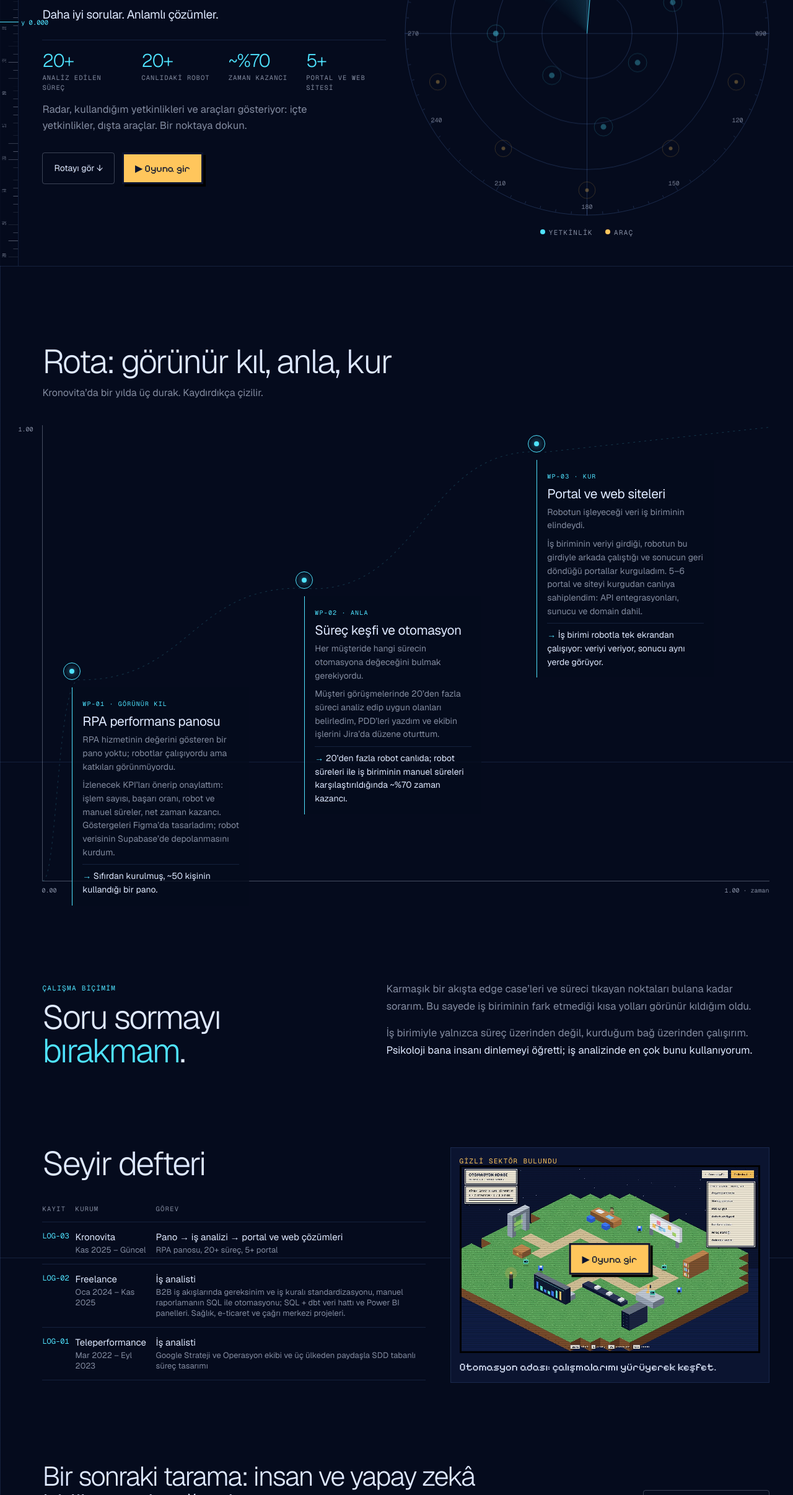
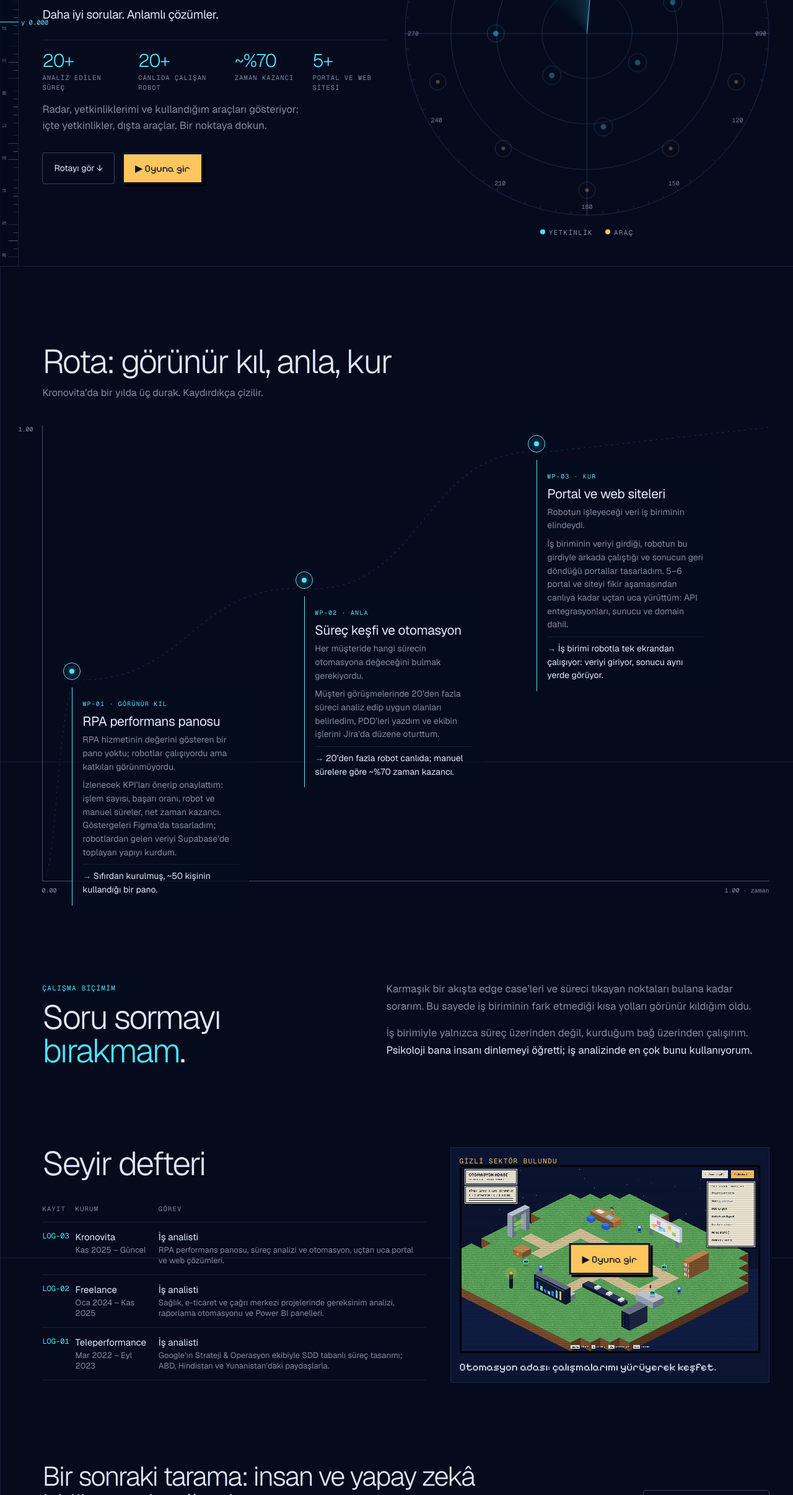
Before and after one commit to AbdullahSametBaran/AbdullahSametBaran.github.io, a plain HTML site: page teknoloji/index.html in a window 1280 px wide. Shown: the part 371-2783 px from the top of the page at 62% size. Drawn offline with nearby package versions, Linux system fonts and the light colour scheme.

Commit message:
Teknoloji: seyir defteri sadeleştirildi, metinler düzeltildi
Seyir defterinde her satır rol ve tek cümlelik özet oldu; tekrar eden
ve bozuk ifadeler düzeltildi (TR ve EN).

Co-Authored-By: Claude Opus 5.5 <noreply@anthropic.com>

```diff
--- a/teknoloji/index.html
+++ b/teknoloji/index.html
@@ -142,11 +142,11 @@ td small{display:block;color:var(--mute);font-size:13px;margin-top:3px}
       <div class="lede" data-in>Daha iyi sorular. Anlamlı çözümler.</div>
       <dl class="stats" data-in>
         <div><dt>20+</dt><dd>analiz edilen süreç</dd></div>
-        <div><dt>20+</dt><dd>canlıdaki robot</dd></div>
+        <div><dt>20+</dt><dd>canlıda çalışan robot</dd></div>
         <div><dt>~%70</dt><dd>zaman kazancı</dd></div>
         <div><dt>5+</dt><dd>portal ve web sitesi</dd></div>
       </dl>
-      <p data-in data-touch="Radar, kullandığım yetkinlikleri ve araçları gösteriyor: içte yetkinlikler, dışta araçlar. Bir noktaya dokun.">Radar, kullandığım yetkinlikleri ve araçları gösteriyor: içte yetkinlikler, dışta araçlar. Bir noktanın üstüne gel.</p>
+      <p data-in data-touch="Radar, yetkinliklerimi ve kullandığım araçları gösteriyor: içte yetkinlikler, dışta araçlar. Bir noktaya dokun.">Radar, yetkinliklerimi ve kullandığım araçları gösteriyor: içte yetkinlikler, dışta araçlar. Bir noktanın üstüne gel.</p>
       <div class="ctas" data-in><a class="b" href="#rota">Rotayı gör ↓</a><button class="b px" data-arcade type="button">▶ Oyuna gir</button></div>
     </div>
     <div class="radar" id="radar" data-in><canvas id="rc"></canvas><div class="card" id="card"></div>
@@ -159,9 +159,9 @@ td small{display:block;color:var(--mute);font-size:13px;margin-top:3px}
     <div class="plot" id="plot">
       <svg id="ps" preserveAspectRatio="none"><path class="gh" id="pg"/><path class="ln" id="pl"/></svg>
       <span class="axis" style="left:-2px;bottom:-22px">0.00</span><span class="axis" style="right:0;bottom:-22px">1.00 · zaman</span><span class="axis" style="left:-40px;top:0">1.00</span>
-      <div class="wp" data-x=".04" data-y=".54"><div class="dot"></div><div class="box"><span class="mono">WP-01 · Görünür kıl</span><h3>RPA performans panosu</h3><p>RPA hizmetinin değerini gösteren bir pano yoktu; robotlar çalışıyordu ama katkıları görünmüyordu.</p><p>İzlenecek KPI’ları önerip onaylattım: işlem sayısı, başarı oranı, robot ve manuel süreler, net zaman kazancı. Göstergeleri Figma’da tasarladım; robot verisinin Supabase’de depolanmasını kurdum.</p><p class="res">Sıfırdan kurulmuş, ~50 kişinin kullandığı bir pano.</p></div></div>
-      <div class="wp" data-x=".36" data-y=".34"><div class="dot"></div><div class="box"><span class="mono">WP-02 · Anla</span><h3>Süreç keşfi ve otomasyon</h3><p>Her müşteride hangi sürecin otomasyona değeceğini bulmak gerekiyordu.</p><p>Müşteri görüşmelerinde 20’den fazla süreci analiz edip uygun olanları belirledim, PDD’leri yazdım ve ekibin işlerini Jira’da düzene oturttum.</p><p class="res">20’den fazla robot canlıda; robot süreleri ile iş biriminin manuel süreleri karşılaştırıldığında ~%70 zaman kazancı.</p></div></div>
-      <div class="wp" data-x=".68" data-y=".04"><div class="dot"></div><div class="box"><span class="mono">WP-03 · Kur</span><h3>Portal ve web siteleri</h3><p>Robotun işleyeceği veri iş biriminin elindeydi.</p><p>İş biriminin veriyi girdiği, robotun bu girdiyle arkada çalıştığı ve sonucun geri döndüğü portallar kurguladım. 5–6 portal ve siteyi kurgudan canlıya sahiplendim: API entegrasyonları, sunucu ve domain dahil.</p><p class="res">İş birimi robotla tek ekrandan çalışıyor: veriyi veriyor, sonucu aynı yerde görüyor.</p></div></div>
+      <div class="wp" data-x=".04" data-y=".54"><div class="dot"></div><div class="box"><span class="mono">WP-01 · Görünür kıl</span><h3>RPA performans panosu</h3><p>RPA hizmetinin değerini gösteren bir pano yoktu; robotlar çalışıyordu ama katkıları görünmüyordu.</p><p>İzlenecek KPI’ları önerip onaylattım: işlem sayısı, başarı oranı, robot ve manuel süreler, net zaman kazancı. Göstergeleri Figma’da tasarladım; robotlardan gelen veriyi Supabase’de toplayan yapıyı kurdum.</p><p class="res">Sıfırdan kurulmuş, ~50 kişinin kullandığı bir pano.</p></div></div>
+      <div class="wp" data-x=".36" data-y=".34"><div class="dot"></div><div class="box"><span class="mono">WP-02 · Anla</span><h3>Süreç keşfi ve otomasyon</h3><p>Her müşteride hangi sürecin otomasyona değeceğini bulmak gerekiyordu.</p><p>Müşteri görüşmelerinde 20’den fazla süreci analiz edip uygun olanları belirledim, PDD’leri yazdım ve ekibin işlerini Jira’da düzene oturttum.</p><p class="res">20’den fazla robot canlıda; manuel sürelere göre ~%70 zaman kazancı.</p></div></div>
+      <div class="wp" data-x=".68" data-y=".04"><div class="dot"></div><div class="box"><span class="mono">WP-03 · Kur</span><h3>Portal ve web siteleri</h3><p>Robotun işleyeceği veri iş biriminin elindeydi.</p><p>İş biriminin veriyi girdiği, robotun bu girdiyle arkada çalıştığı ve sonucun geri döndüğü portallar tasarladım. 5–6 portal ve siteyi fikir aşamasından canlıya kadar uçtan uca yürüttüm: API entegrasyonları, sunucu ve domain dahil.</p><p class="res">İş birimi robotla tek ekrandan çalışıyor: veriyi giriyor, sonucu aynı yerde görüyor.</p></div></div>
     </div>
   </section>
 
@@ -173,9 +173,9 @@ td small{display:block;color:var(--mute);font-size:13px;margin-top:3px}
   <section class="log">
     <div><h2>Seyir <em>defteri</em></h2>
       <table><tr><th>KAYIT</th><th>KURUM</th><th>GÖREV</th></tr>
-        <tr><td class="id">LOG-03</td><td>Kronovita<small>Kas 2025 – Güncel</small></td><td>Pano → iş analizi → portal ve web çözümleri<small>RPA panosu, 20+ süreç, 5+ portal</small></td></tr>
-        <tr><td class="id">LOG-02</td><td>Freelance<small>Oca 2024 – Kas 2025</small></td><td>İş analisti<small>B2B iş akışlarında gereksinim ve iş kuralı standardizasyonu, manuel raporlamanın SQL ile otomasyonu; SQL + dbt veri hattı ve Power BI panelleri. Sağlık, e-ticaret ve çağrı merkezi projeleri.</small></td></tr>
-        <tr><td class="id">LOG-01</td><td>Teleperformance<small>Mar 2022 – Eyl 2023</small></td><td>İş analisti<small>Google Strateji ve Operasyon ekibi ve üç ülkeden paydaşla SDD tabanlı süreç tasarımı</small></td></tr></table></div>
+        <tr><td class="id">LOG-03</td><td>Kronovita<small>Kas 2025 – Güncel</small></td><td>İş analisti<small>RPA performans panosu, süreç analizi ve otomasyon, uçtan uca portal ve web çözümleri.</small></td></tr>
+        <tr><td class="id">LOG-02</td><td>Freelance<small>Oca 2024 – Kas 2025</small></td><td>İş analisti<small>Sağlık, e-ticaret ve çağrı merkezi projelerinde gereksinim analizi, raporlama otomasyonu ve Power BI panelleri.</small></td></tr>
+        <tr><td class="id">LOG-01</td><td>Teleperformance<small>Mar 2022 – Eyl 2023</small></td><td>İş analisti<small>Google’ın Strateji &amp; Operasyon ekibiyle SDD tabanlı süreç tasarımı; ABD, Hindistan ve Yunanistan’daki paydaşlarla.</small></td></tr></table></div>
     <div class="arcade"><div class="mono">Gizli sektör bulundu</div><div class="scr" data-arcade role="button" tabindex="0" aria-label="Otomasyon adası oyununu aç"><img src="../img/oyun-onizleme.jpg" alt=""><span class="b px">▶ Oyuna gir</span></div><p>Otomasyon adası: çalışmalarımı yürüyerek keşfet.</p></div>
   </section>
   <section class="end"><h2>Bir sonraki tarama: insan ve yapay zekâ <em>birlikte</em> çalıştığında.</h2><a class="b" href="../psikoloji/index.html" data-leave="#062a31">Psikoloji sektörüne geç →</a></section>
@@ -195,7 +195,7 @@ const BL = [
   { r: .32, a: 120, k: 's', n: 'Süreç dokümantasyonu', d: 'PDD ve SDD' },
   { r: .52, a: 170, k: 's', n: 'KPI tasarımı', d: 'Neyin ölçüleceğine karar vermek' },
   { r: .3, a: 220, k: 's', n: 'Veri görselleştirme', d: 'Panolar, göstergeler, kadranlar' },
-  { r: .5, a: 270, k: 's', n: 'API entegrasyonu', d: 'Portal, robot ve veri arasında bağ' },
+  { r: .5, a: 270, k: 's', n: 'API entegrasyonu', d: 'Portal, robot ve veriyi birbirine bağlamak' },
   { r: .32, a: 320, k: 's', n: 'Canlıya alma', d: 'Sunucu ve domain ile yayına almak' },
   ...[['Figma', 0], ['Jira', 36], ['Confluence', 72], ['Monday.com', 108], ['Python', 144], ['SQL', 180], ['dbt', 216], ['Power BI', 252], ['Postman', 288], ['Supabase', 324]].map(([n, a], i) => ({ r: .78 + (i % 2) * .08, a, k: 't', n, d: 'Araç' }))
 ];
```
Also changed, not shown: en/teknoloji/index.html (+7 -7 lines).
